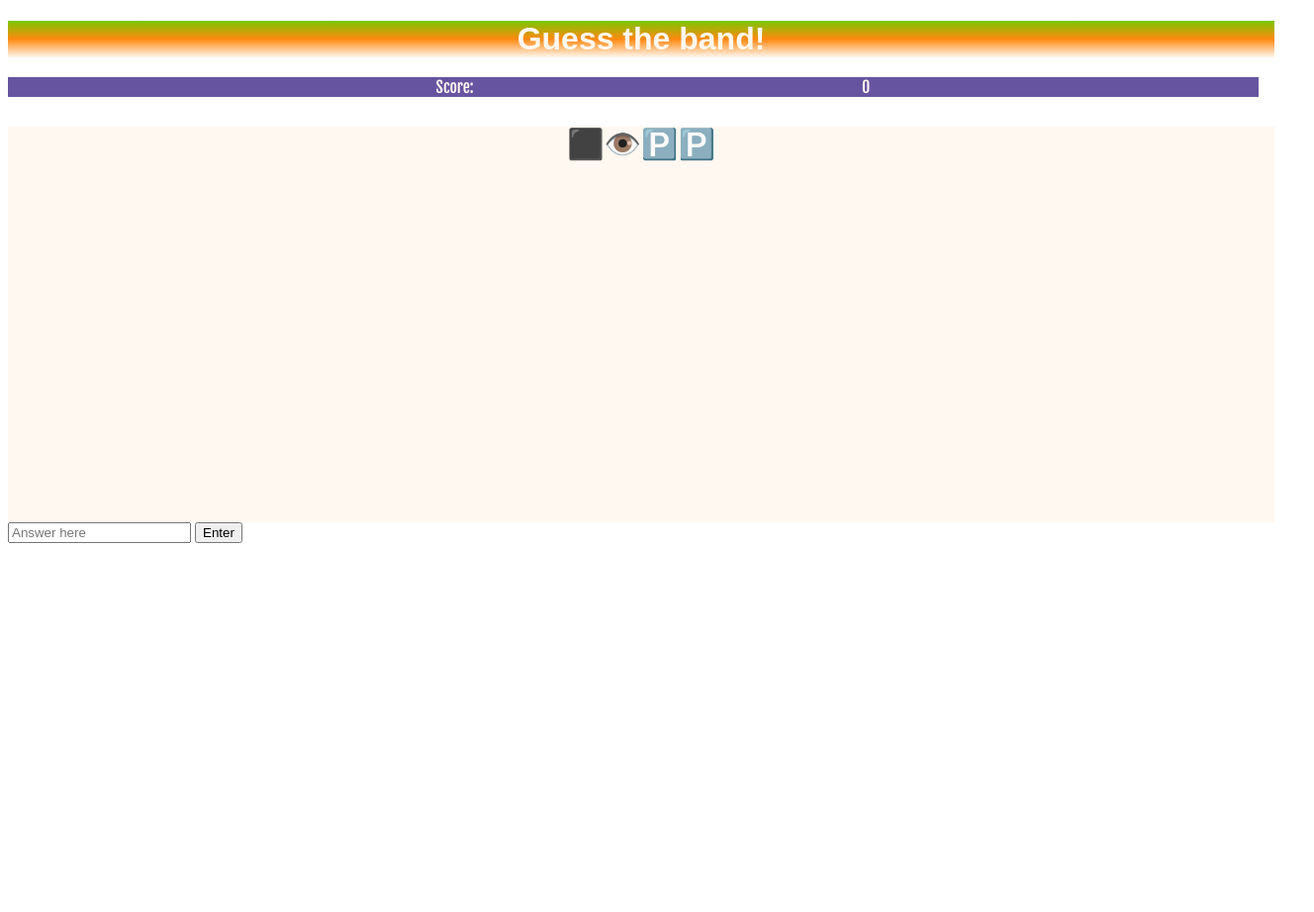
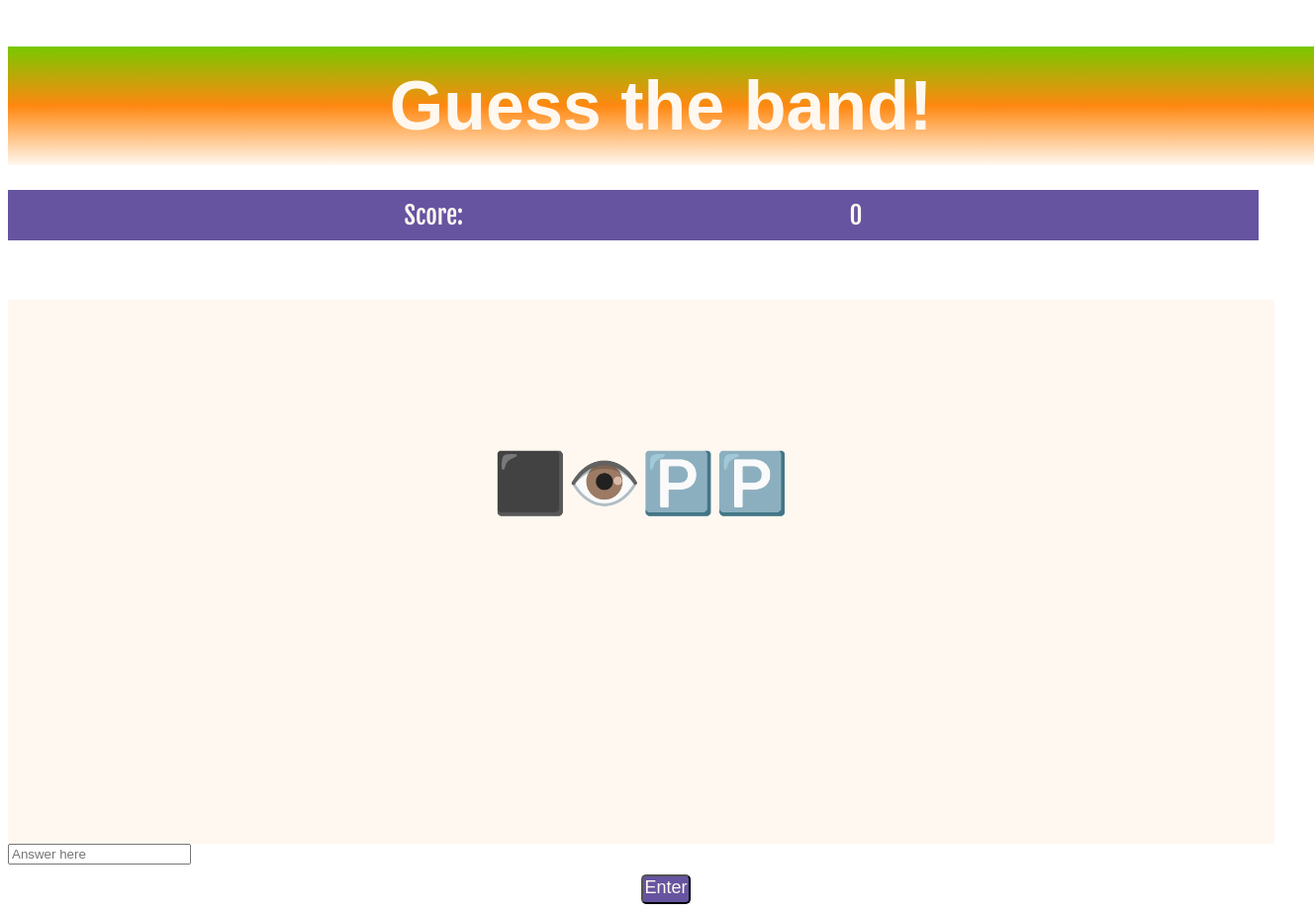
Before and after one commit to juliabanerjee/game-challenge, a plain HTML site: page index.html in a window 1280 px wide. Shown: the whole page at 99% size, 1328 px wide, since content can reach past the window. Before the commit the page ends 800 px from the top, so only its background shows below. Drawn offline with Linux system fonts and the light colour scheme.

Commit message:
additional stylings but ran into problem with textbox and button styles in media query

```diff
--- a/main.js
+++ b/main.js
@@ -107,6 +107,7 @@ enterButton.addEventListener("click", (event) =>{
     counter++;
     score.innerHTML++;
     displayingQuestions()
+    answerBox.value = ""
   }
   else{
 
--- a/styles.scss
+++ b/styles.scss
@@ -30,14 +30,65 @@
   .emojis {
     display: flex;
     justify-content: center;
-    padding: 0%;
+    padding-top: 150px;
     text-align: center;
-    font-size: 30px;
+    font-size: 60px;
   }
-
 
 }
 
 #answerBox {
-  width: 100vw;
+  margin-top: 10px;
+  margin-left: 50vw;
+
 }
+#enter{
+    display: flex;
+    justify-content: center;
+    margin-top: 10px;
+    size: 10px;
+    font-size: 18px;
+    width: 50px;
+    height: 30px;
+    background-color: $quaternarycolor;
+    color: $tertiarycolor;
+    border-radius: 5px;
+  &:hover{
+color: $quaternarycolor;
+background-color: $tertiarycolor;
+
+    }
+}
+
+
+
+
+@media screen and (min-width: 768px) {
+  #header{
+    font-size: 70px;
+    padding: 20px;
+  }
+  .nav__ul{
+    padding: 10px;
+    font-size: 25px;
+  }
+  #emoji-display{
+    height: 550px;
+  }
+  .emojis{
+    font-size: 150px;
+
+  }
+  #answerBox{
+    display: flex;
+    justify-content: center;
+    margin-top: 10px;
+    margin-left: 50vw;
+  }
+  #enter{
+    display: flex;
+    justify-content: center;
+    margin-top: 10px;
+    margin-left: 50vw;
+  }
+}
```
Also changed, not shown: styles.css.
